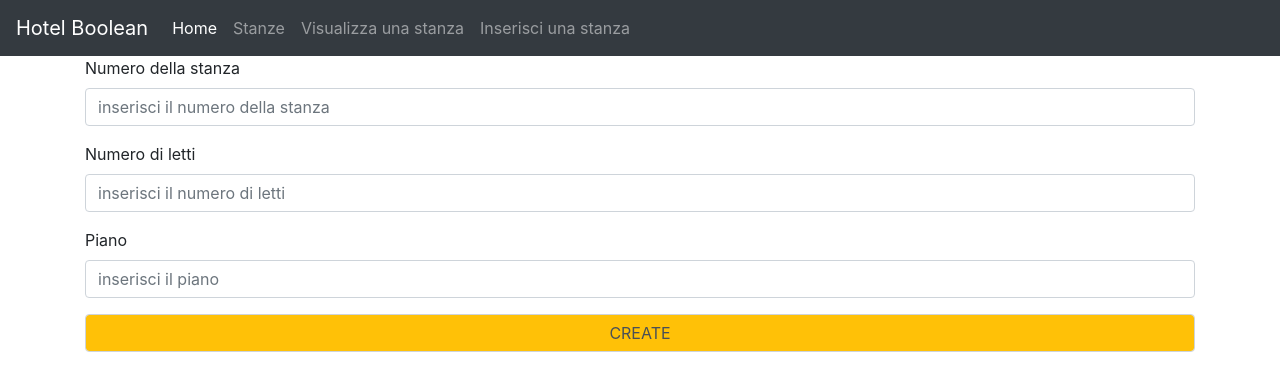
After one commit to yuridido/php-crud-read-create-update, a PHP site: page /create.php in a window 1280 px wide. The commit adds this page. Shown: the top 391 px of the page. Run offline with PHP 8.4, Linux system fonts and the light colour scheme.

Commit message:
funzionante da sistemare

```diff
--- /dev/null
+++ b/create.php
@@ -0,0 +1,36 @@
+<?php
+include __DIR__ . '/partials/templates/head.php';
+include __DIR__ . '/partials/templates/header.php';
+
+
+?>
+
+<div class="container">
+    <form action="partials/create/server.php" method="post">
+        <div class="form-group">
+            <label for="roomNumber">Numero della stanza</label>
+            <input type="text" class="form-control" name="roomNumber" value="" id="roomNumber" placeholder="inserisci il numero della stanza">
+        </div>
+        <div class="form-group">
+            <label for="beds">Numero di letti</label>
+            <input type="text" class="form-control" name="beds" value="" id="beds" placeholder="inserisci il numero di letti">
+        </div>
+        <div class="form-group">
+            <label for="floor">Piano</label>
+            <input type="text" class="form-control" name="floor" value="" id="floor" placeholder="inserisci il piano">
+        </div>
+        <div class="form-group">
+            <input type="submit" class="form-control bg-primary bg-warning" name="modifica" value="CREATE">
+        </div>
+        <div class="form-group">
+            <input type="hidden" class="form-control" name="id" value="">
+        </div>
+
+
+
+
+    </form>
+
+
+
+</div>
--- a/index.php
+++ b/index.php
@@ -14,7 +14,7 @@ include __DIR__ . '/partials/home/server.php';
                     $stanza_cancellata = $_GET['roomId'];
                 ?>
                 <div class="alert alert-warning">
-                    <?php echo "hai cancellato la stanza numero $stanza_cancellata"; } ?>
+                    <?php echo "hai cancellato la stanza con id numero $stanza_cancellata"; } ?>
                 </div>
                 <table class="table">
                     <thead>
--- a/partials/templates/header.php
+++ b/partials/templates/header.php
@@ -1,17 +1,23 @@
 <body>
     <div class="wrapper">
         <nav class="navbar navbar-expand-lg navbar-dark bg-dark">
-        <a class="navbar-brand" href="#">Navbar</a>
+        <a class="navbar-brand" href="index.php">Hotel Boolean</a>
         <button class="navbar-toggler" type="button" data-toggle="collapse" data-target="#navbarNav" aria-controls="navbarNav" aria-expanded="false" aria-label="Toggle navigation">
             <span class="navbar-toggler-icon"></span>
         </button>
         <div class="collapse navbar-collapse" id="navbarNav">
             <ul class="navbar-nav">
                 <li class="nav-item active">
-                    <a class="nav-link" href="#">Home <span class="sr-only">(current)</span></a>
+                    <a class="nav-link" href="index.php">Home <span class="sr-only">(current)</span></a>
                 </li>
                 <li class="nav-item">
                     <a class="nav-link" href="#">Stanze</a>
+                </li>
+                <li class="nav-item">
+                    <a class="nav-link" href="#">Visualizza una stanza</a>
+                </li>
+                <li class="nav-item">
+                    <a class="nav-link" href="create.php">Inserisci una stanza</a>
                 </li>
             </ul>
         </div>
```
Also changed, not shown: partials/create/server.php (added, +43 -0 lines), partials/delete/server.php (+19 -14 lines), partials/functions.php (added, +60 -0 lines), partials/home/server.php (+19 -15 lines), partials/show/server.php (+21 -14 lines), partials/update/server-edit.php (+12 -14 lines), partials/update/server.php (+25 -14 lines).
